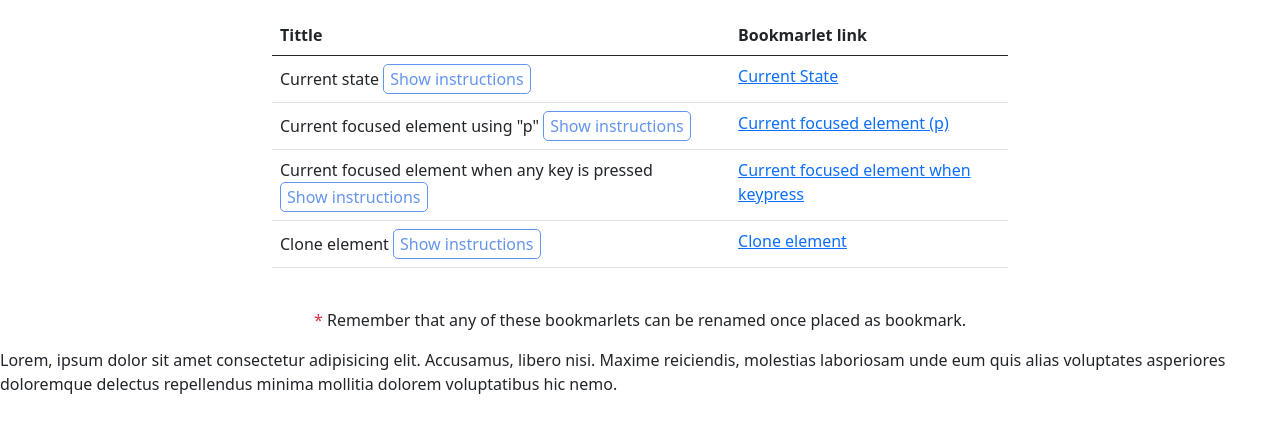
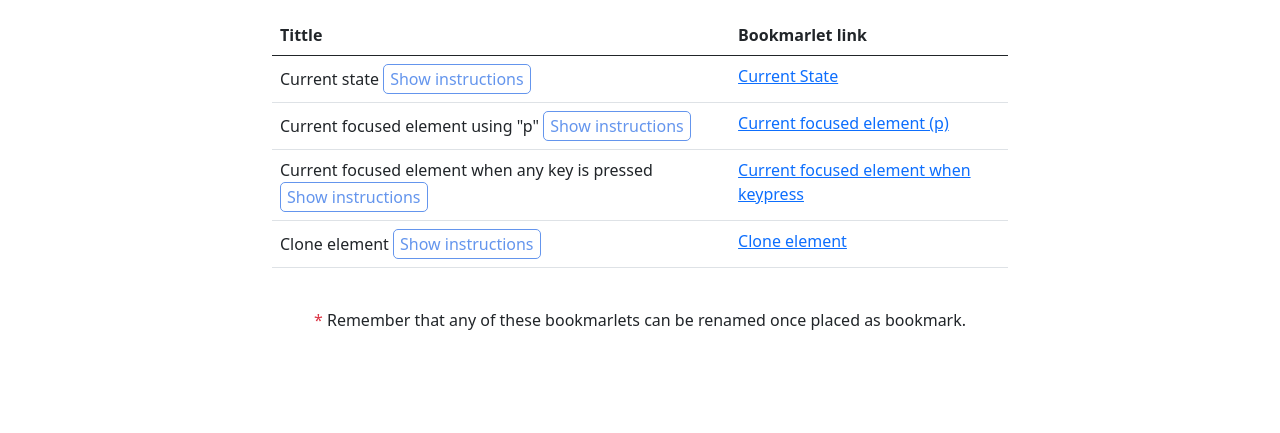
Before and after one commit to ernesto-code/bookmarlets, a plain HTML site: page index.html in a window 1280 px wide. Shown: the part 89-522 px from the top of the page. Drawn offline with nearby package versions, Linux system fonts and the light colour scheme.

Commit message:
Update index.html

```diff
--- a/index.html
+++ b/index.html
@@ -150,11 +150,6 @@
             </p>
         </div>
     </main>
-    <p tabindex="0">
-        Lorem, ipsum dolor sit amet consectetur adipisicing elit. Accusamus, libero nisi. Maxime reiciendis, molestias
-        laboriosam unde eum quis alias voluptates asperiores doloremque delectus repellendus minima mollitia dolorem
-        voluptatibus hic nemo.
-    </p>
 
     <script src="js/main.js"></script>
 </body>
```
